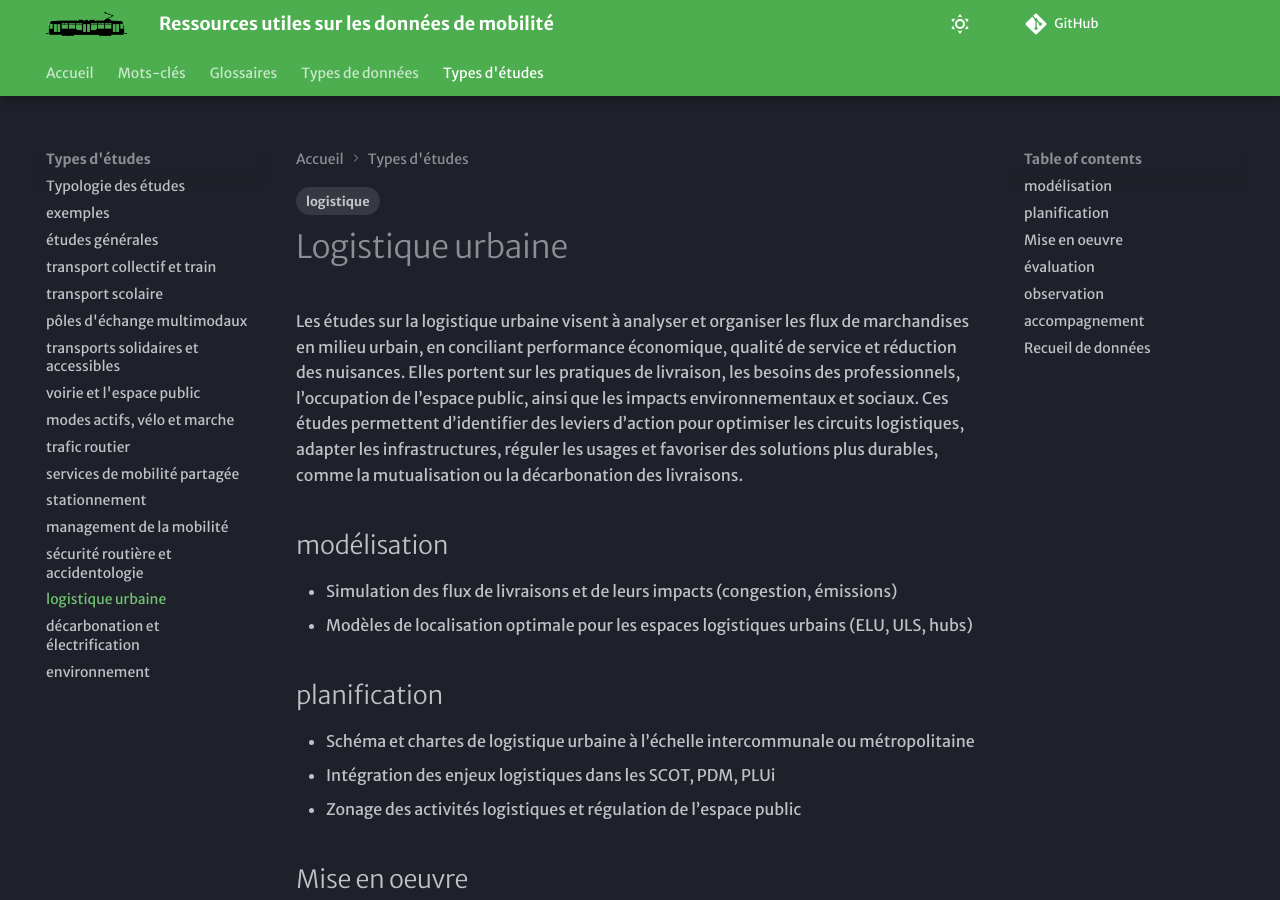
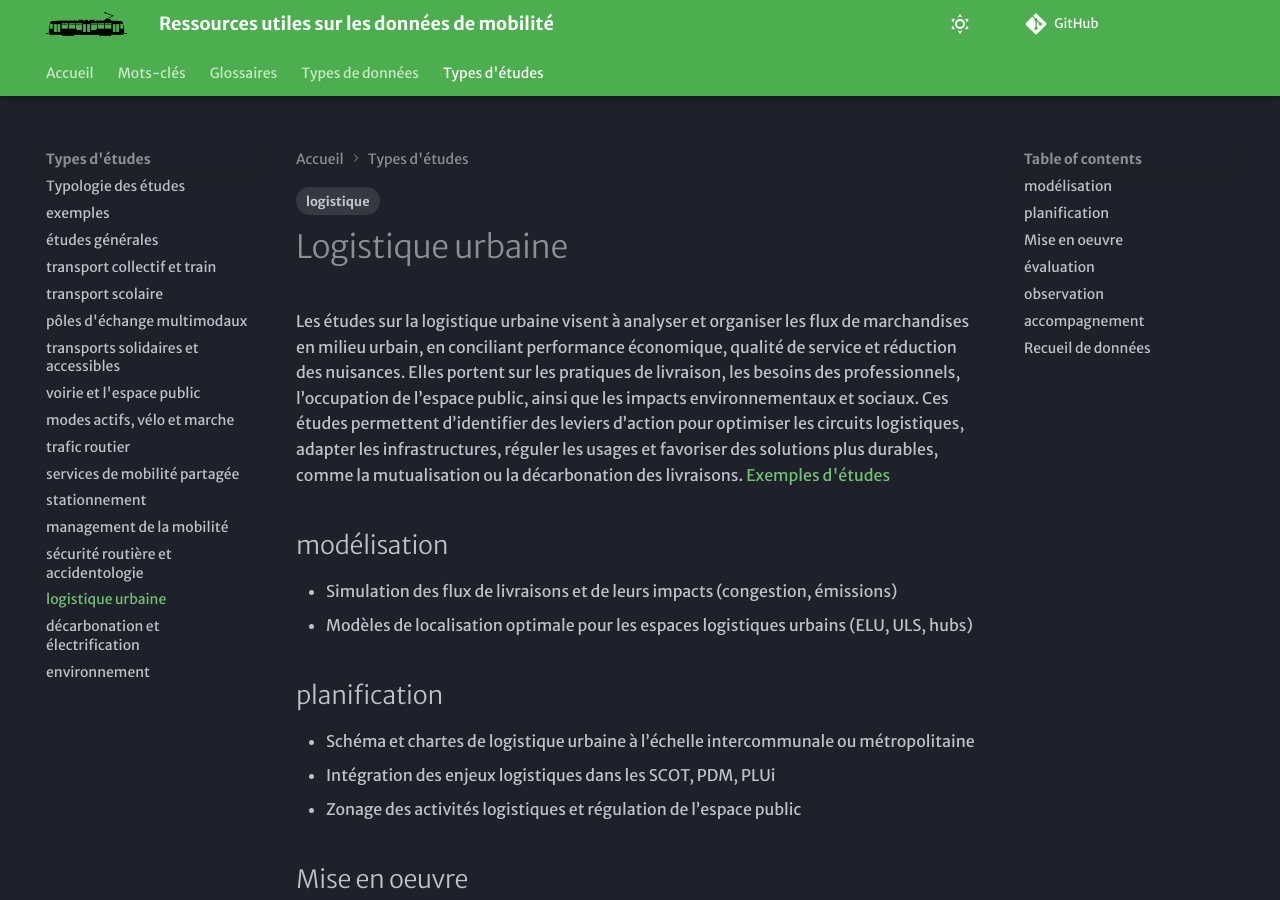
Before and after one commit to xdurang/mobscidat, an MkDocs documentation site: the page built from docs/type_etudes/TE_logistique_urbaine.md, in a window 1280 px wide and 900 px high. Built offline with MkDocs 1.6.1 and Material for MkDocs 9.7.7, drawn with Linux system fonts in a browser that asks for light colours; some web fonts are replaced; comment, search, counter and statistics services are not loaded.

Commit message:
Update TE_logistique_urbaine.md

```diff
--- a/docs/type_etudes/TE_logistique_urbaine.md
+++ b/docs/type_etudes/TE_logistique_urbaine.md
@@ -5,7 +5,7 @@ tags:
 ---
 # Logistique urbaine
 Les études sur la logistique urbaine visent à analyser et organiser les flux de marchandises en milieu urbain, en conciliant performance économique, qualité de service et réduction des nuisances. Elles portent sur les pratiques de livraison, les besoins des professionnels, l’occupation de l’espace public, ainsi que les impacts environnementaux et sociaux. Ces études permettent d’identifier des leviers d’action pour optimiser les circuits logistiques, adapter les infrastructures, réguler les usages et favoriser des solutions plus durables, comme la mutualisation ou la décarbonation des livraisons.
-
+[Exemples d'études](https://documentsmarches.francemobilites.fr/Search/?sort=score&sortOrder=desc&highlight=true&facet=true&r=1&f_type=DOCUMENT&f_property.FMCode.PublicContractClass.natureOfPrestations_string=Etude+service&l_property.FMCode.PublicContractClass.natureOfPrestations_string=25&l_property.FMCode.PublicContractClass.metierIndex_string=20&text=Logistique+urbaine)
 ## modélisation
 - Simulation des flux de livraisons et de leurs impacts (congestion, émissions)
 - Modèles de localisation optimale pour les espaces logistiques urbains (ELU, ULS, hubs)
```
